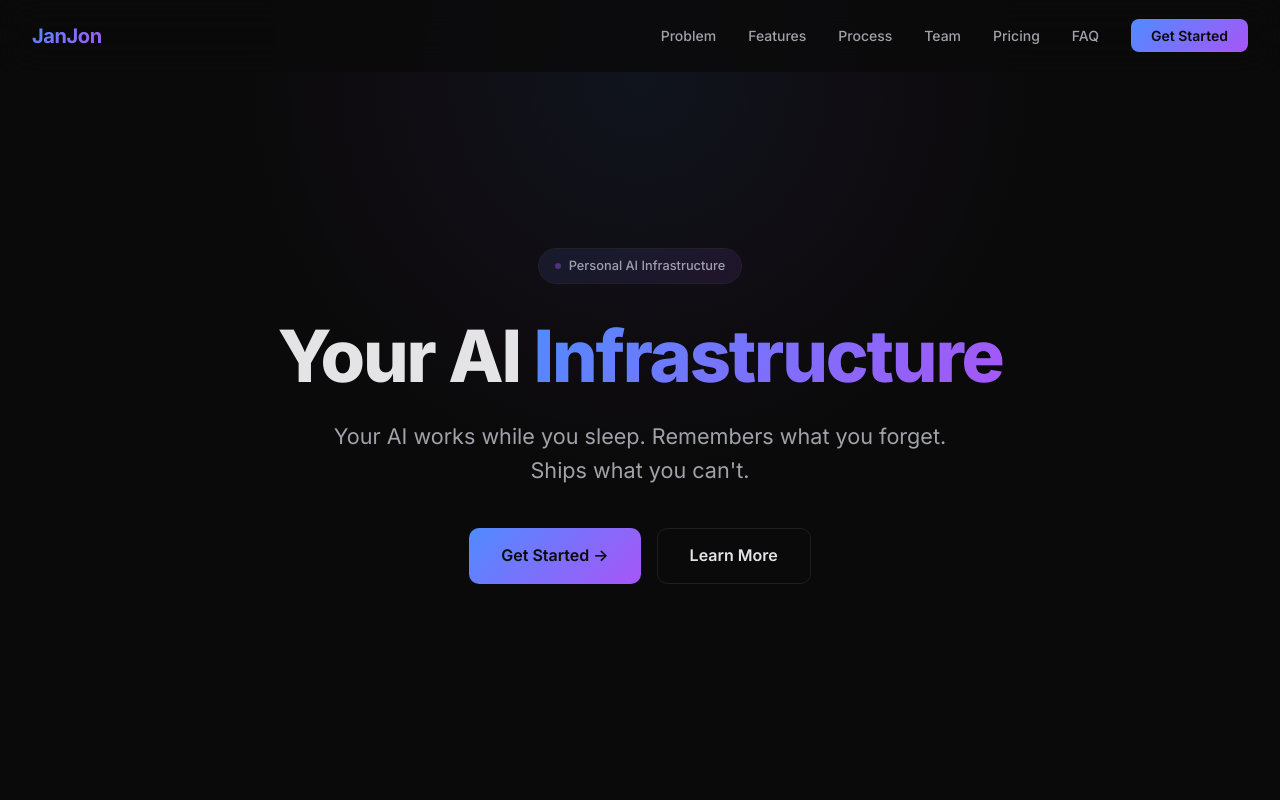
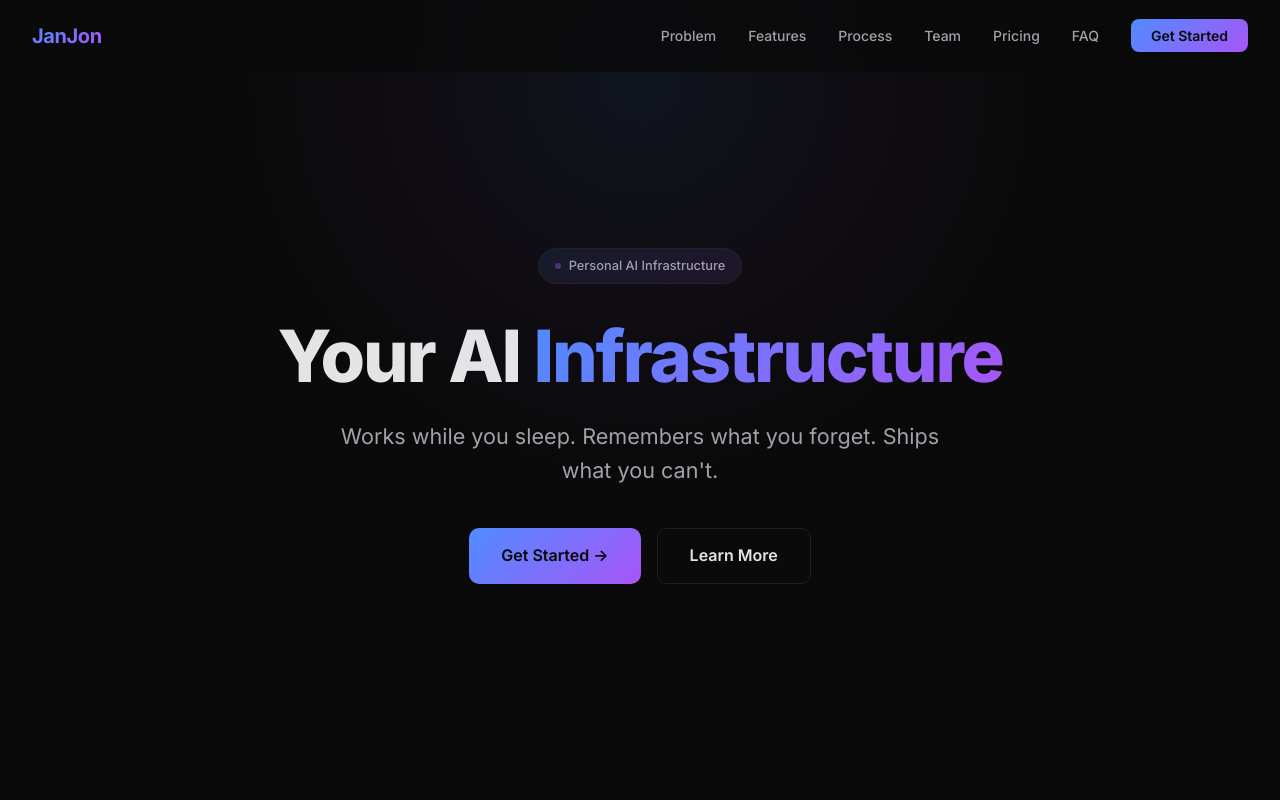
Before and after one commit to jdawe/janjon-staging, a plain HTML site: page index.html in a window 1280 px wide. Shown: the top 800 px of the page. Drawn offline with Linux system fonts and the light colour scheme.

Commit message:
Update index.html

```diff
--- a/index.html
+++ b/index.html
@@ -1034,7 +1034,7 @@
             Personal AI Infrastructure
         </div>
         <h1 class="fade-up">Your AI <span class="gradient-text">Infrastructure</span></h1>
-        <p class="hero-sub fade-up">Your AI works while you sleep. Remembers what you forget. Ships what you can't.</p>
+        <p class="hero-sub fade-up">Works while you sleep. Remembers what you forget. Ships what you can't.</p>
         <div class="hero-cta-group fade-up">
             <a href="#pricing" class="btn-primary">Get Started →</a>
             <a href="#problem" class="btn-secondary">Learn More</a>
```
